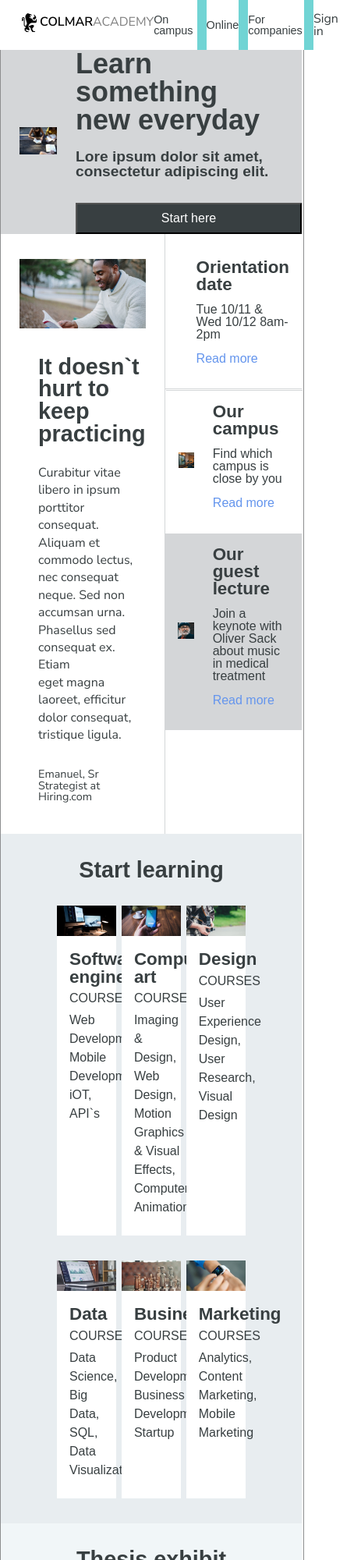
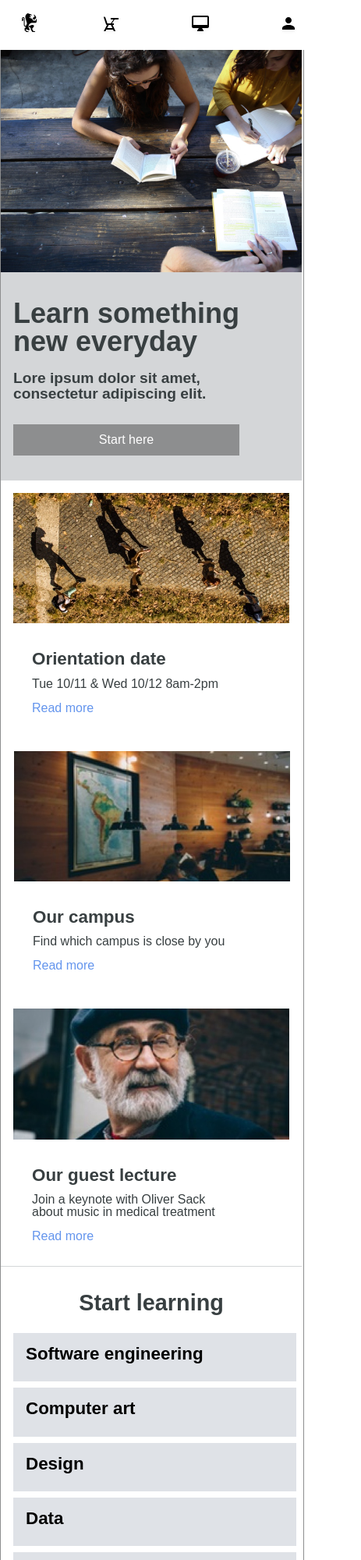
Before and after one commit to gedrad/colmar-academy, a plain HTML site: page index.html in a window 390 px wide. Shown: the top 2000 px of the page at 78% size, 463 px wide, since content can reach past the window. Drawn offline with Linux system fonts and the light colour scheme.

Commit message:
with mobile version

```diff
--- a/index.html
+++ b/index.html
@@ -17,8 +17,8 @@
     <div class="navbaras">
         <div class="logo-background">
             <img class="logo" src="resources\images\ic-logo.svg" alt="logo">
-       </div>
-           <div class="colmaracademy"><span class="colmar">COLMAR</span><span class="academy">ACADEMY</span></div>
+        </div>
+        <div class="colmaracademy"><span class="colmar">COLMAR</span><span class="academy">ACADEMY</span></div>
         <div class="navbaro-konteineris">
             <div class="link"><a href="#">On campus</a></div>
             <div class="form"></div>
@@ -28,10 +28,18 @@
             <div class="form"></div>
             <div><a href="#">Sign in</a></div>
         </div>
+        <div class="mobile">
+            <ul>
+              <li><a href="#"><img src="resources\images\ic-on-campus.svg"></a></li>
+              <li><a href="#"><img src="resources\images\ic-online.svg"></a></li>
+              <li><a href="#"><img src="resources\images\ic-login.svg"></a></li>
+            </ul>
+        </div>
     </div>
 </header>
 
 <!--Learn something-->
+
 <div class="border-container">
 <div class="learn">
     <div class="featured-image">
@@ -65,6 +73,9 @@
             <div class="campus-image">
                 <img src="resources\images\information-orientation.jpg" alt="information orientation">
             </div>
+            <div class="image-mobile">
+                <img src="resources\images\information-orientation-mobile.jpg" alt="information orientation mobile">
+            </div>
             <div class="text-right">
                 <h3>Orientation date</h3>
                 <h4>Tue 10/11 & Wed 10/12 8am-2pm<br>
@@ -75,6 +86,9 @@
             <div class="campus-image">
                 <img src="resources\images\information-campus.jpg" alt="information campus">
             </div>
+            <div class="image-mobile">
+                <img src="resources\images\information-campus-mobile.jpg" alt="information campus mobile">
+            </div>
             <div class="text-right">
                 <h3>Our campus</h3>
                 <h4>Find which campus is close by you<br>
@@ -84,6 +98,9 @@
         <div class="our-guest">
             <div class="campus-image">
                 <img src="resources\images\information-guest-lecture.jpg" alt="guest lecture">
+            </div>
+            <div class="image-mobile">
+                <img src="resources\images\information-guest-lecture-mobile.jpg" alt="guest lecture mobile">
             </div>
             <div class="text-right">
                 <h3>Our guest lecture</h3>
@@ -158,6 +175,12 @@
             </div>
         </div>
     </div>
+    <div class="mobile-container"><h3>Software engineering</h3></div>
+    <div class="mobile-container"><h3>Computer art</h3></div>
+    <div class="mobile-container"><h3>Design</h3></div>
+    <div class="mobile-container"><h3>Data</h3></div>
+    <div class="mobile-container"><h3>Business</h3></div>
+    <div class="mobile-container"><h3>Marketing</h3></div>
 </div>
 
 <!--video thesis left side-->
--- a/resources/css/style.css
+++ b/resources/css/style.css
@@ -78,6 +78,10 @@ a {
     background-color: rgb(113, 212, 212);
 }
 
+header .mobile {
+    display: none;
+  }
+
 /*borders*/
 
 .border-container {
@@ -134,6 +138,7 @@ button {
     width: 18.125rem;
     margin-top: 1.9rem;
     background-color: rgb(56, 63, 65);
+    border: none;
 }
 
 .featured-text h4 {
@@ -205,7 +210,6 @@ button {
     display: flex;
     justify-content: stretch;
     align-items: center;
-    height: fit-content;
     box-sizing: border-box;
 }
 
@@ -214,7 +218,11 @@ button {
     height: auto;
 }
 
-.campus-activity img {
+.image-mobile {
+    display: none;
+}
+
+.campus-image img {
     width: 100%;
     height: auto;
 }
@@ -243,6 +251,7 @@ button {
     color: cornflowerblue;
     line-height: 2.8125rem;
 }
+
 /*our campus*/
 
 .our-campus {
@@ -411,6 +420,10 @@ button {
     line-height: 1.5rem;
 }
 
+.mobile-container {
+    display: none;
+}
+
 /*video thesis*/
 
 .video-thesis {
@@ -433,7 +446,7 @@ button {
 }
 
 .video {
-    width: 60%;
+    width: 100%;
     height: auto;
     margin: 0 1.5rem 2rem 1.5rem;
     box-sizing: border-box;
@@ -550,7 +563,6 @@ footer {
     display: inline-block;
 }
 
-
 .copyright h6 {
     font-family: 'Nunito-Sans-semi-bold-600', sans-serif;
     font-size: 0.9rem;
@@ -570,10 +582,195 @@ footer {
     padding-left: 0.5rem;
 }
 
-
 .terms ul li a {
     font-family: 'Nunito-Sans-semi-bold-600', sans-serif;
     font-size: 0.9rem;
     text-decoration: none;
     color: rgb(56, 63, 65);
 }
+
+@media only screen and (max-width: 760px) {
+    .navbaro-konteineris {
+        display: none;
+    }
+
+    .colmaracademy {
+        display: none;
+    }
+
+    /*header mobile*/
+
+    .navbaras .mobile {
+        display: block;
+        width: 100%;
+    }
+
+    header .mobile ul {
+        display: flex;
+        justify-content: space-around;
+        align-items: center;
+        width: 100%;
+        padding-left: 35px;
+      }
+
+      header .mobile li {
+        padding-top: 18px;
+      }
+
+      /*learn something*/
+
+    .learn {
+       display: block;
+        padding-bottom: 32px;
+      }
+
+    .featured-image {
+        width: 100%;
+        height: 100%;
+        padding-bottom: 32px;
+        margin: 0 0;
+    }
+
+    .featured-text {
+        padding-left: 16px;
+    }
+
+    button {
+        background-color:rgb(141, 142, 143)
+    }
+
+    /*campus*/
+
+    .campus-image {
+        display: none;
+    }
+
+    .practicing {
+        display: none;
+    }
+
+    .campus-right {
+        width: 100%;
+        height: auto;
+        display: block;
+    }
+
+    .campus-activity {
+        display: block;
+        padding-top: 16px;
+        border: none;
+    }
+
+    .image-mobile {
+        width: 100%;
+        height: auto;
+        display: block;
+        padding-bottom: 32px;
+    }
+
+    .image-mobile img {
+        width: 100%;
+        height: auto;
+    }
+
+    .text-right {
+        float: none;
+    }
+
+    /*our campus*/
+
+    .our-campus {
+        display: block;
+        border: none;
+    }
+
+    .our-campus .text-right {
+        float: none;
+    }
+
+    .our-guest {
+        display: block;
+        background-color: white;
+        margin-bottom: 0;
+        border-style: solid;
+        border-bottom-width: 0.0625rem;
+        border-color: rgb(212, 214, 216);
+    }
+
+    .our-guest .text-right {
+        float: none;
+    }
+
+    /*start learning*/
+
+    .six-containers {
+        display: none;
+    }
+
+    .six-containers-second {
+        display: none;
+    }
+
+    .start-learning {
+        background-color: white;
+        padding-right: none;
+        padding-left: 0;
+        padding-right: 0;
+        padding-bottom: 24px;
+        border-style: solid;
+        border-bottom-width: 0.0625rem;
+        border-color: rgb(212, 214, 216);
+        box-sizing: border-box;
+    }
+
+    .mobile-container {
+        width: 94%;
+        height: auto;
+        padding: 16px 24px 24px 16px;
+        margin: 8px 16px;
+        background-color: rgb(223, 226, 231);
+        display: block;
+        box-sizing: border-box;
+    }
+    .mobile-container h3 {
+        font-family: 'Nunito-Sans-semi-bold-600', sans-serif;
+        font-size: 1.4rem;
+        font-weight: 700;
+    }
+
+    .start-learning h2 {
+        padding-bottom: 16px;
+    }
+
+    /*video thesis*/
+
+    .video-text-under {
+        display: none;
+    }
+
+    .right-container {
+        display: none;
+    }
+
+    .video {
+        margin: 0 0 0 0;
+    }
+
+    .thesis h2 {
+        padding-bottom: 16px;
+        background-color: white;
+    }
+
+    .copyright {
+        padding-top: 24px;
+    }
+
+    .terms {
+        padding-top: 24px;
+    }
+
+    footer {
+        height: 100%;
+        padding-bottom: 16px;
+    }
+}
```
